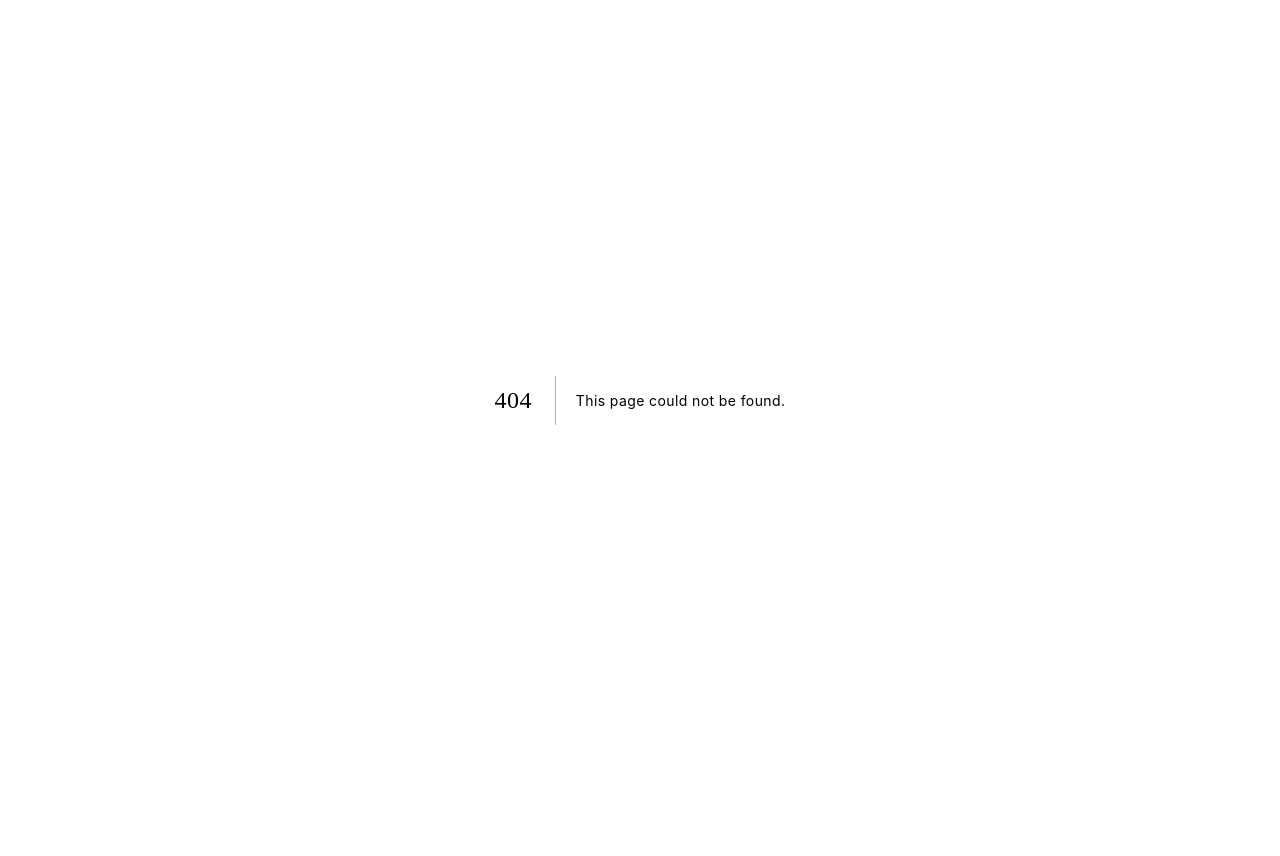
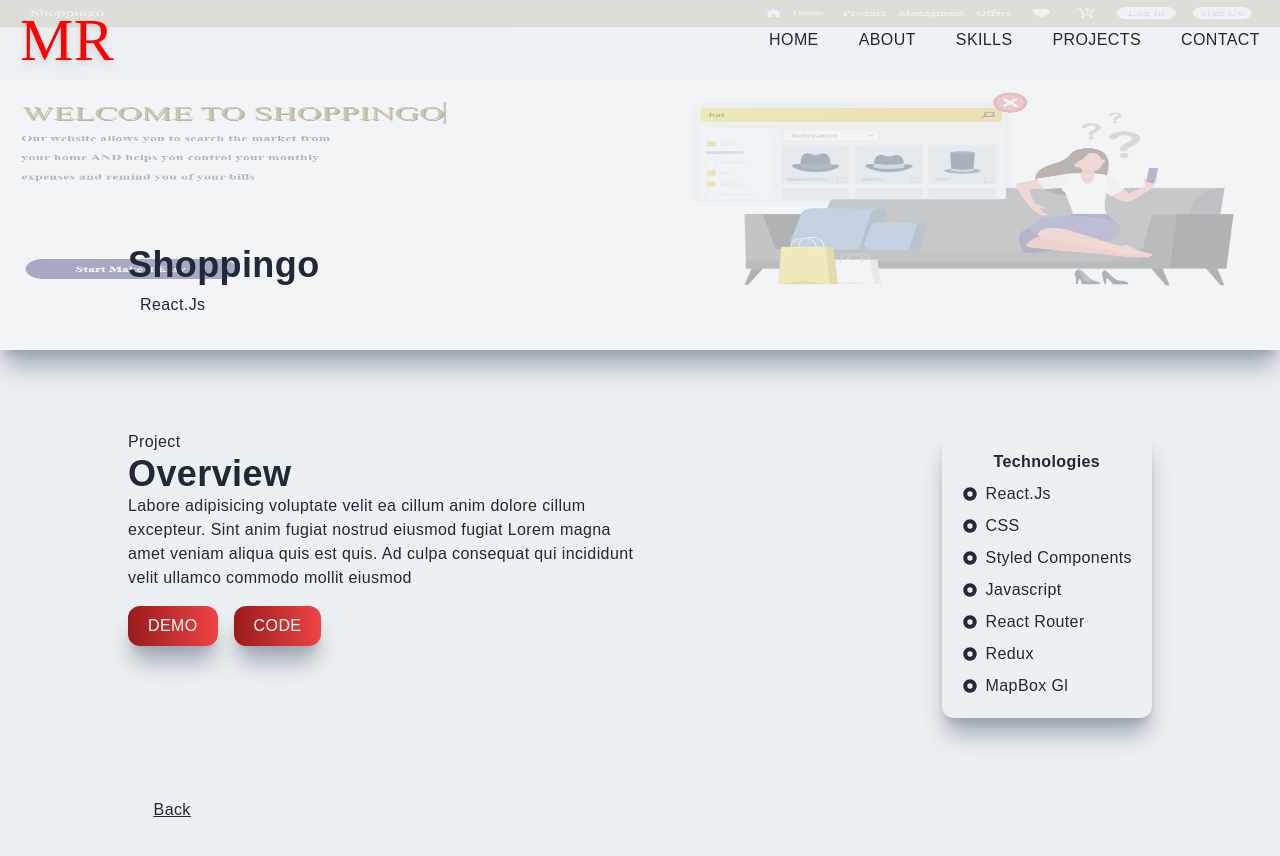
Before and after one commit to Marella-Rahal/Portfolio, a Next.js app: page /shoppingo in a window 1280 px wide. Before the commit this address had no page. Shown: the top 856 px of the page. Before the commit the page ends 800 px from the top, so only its background shows below. Built offline with nearby package versions, Linux system fonts and the light colour scheme.

Commit message:
Portfolio

```diff
--- a/components/Projects.js
+++ b/components/Projects.js
@@ -11,8 +11,9 @@ const Projects = () => {
 
       <div className='grid gap-10 grid-cols-1 md:grid-cols-2 xl:p-10'>
 
-        <ProjectItem title='Shoppingo' tech='React' img='shoppingo.png' url='#' />
-        <ProjectItem title='Landing Page' tech='Next' img='landing-page.png' url='#' />
+        <ProjectItem title='Shoppingo' tech='React.Js' img='shoppingo.png' url='/shoppingo' />
+        <ProjectItem title='Landing Page' tech='Next.Js' img='landing-page.png' url='/landingPage' />
+        <ProjectItem title='Portfolio' tech='Next.Js' img='portfolio.png' url='/portfolio' />
 
       </div>
 
--- a/pages/_app.js
+++ b/pages/_app.js
@@ -1,4 +1,5 @@
 import Head from 'next/head'
+import Navbar from '../components/Navbar'
 import '../styles/globals.css'
 
 function MyApp({ Component, pageProps }) {
@@ -7,6 +8,7 @@ function MyApp({ Component, pageProps }) {
       <Head>
         <title>Portfolio | Marella Rahal</title>
       </Head>
+      <Navbar/>
       <Component {...pageProps} />
     </>
   )
--- a/pages/index.js
+++ b/pages/index.js
@@ -1,6 +1,5 @@
 import About from "../components/About";
 import Main from "../components/Main";
-import Navbar from "../components/Navbar";
 import Projects from "../components/Projects";
 import Skills from "../components/Skills";
 import Contact from "../components/Contact";
@@ -11,7 +10,6 @@ export default function Home() {
   return (
     <>
 
-      <Navbar/>
       <Main/>
       <About/>
       <Skills/>
--- /dev/null
+++ b/pages/landingPage.js
@@ -0,0 +1,95 @@
+import React from 'react';
+import {RiRadioButtonFill} from 'react-icons/ri';
+import Link from 'next/link';
+
+const landingPage = () => {
+
+  return (
+    <div>
+
+        <div className='relative shadow-xl shadow-shadowColor'>
+            <img className='h-[350px] w-full opacity-30' src='landing-page.png' alt=""/>
+            <div className='absolute top-[70%] left-[10%]'>
+                <h2>
+                    Landing Page
+                </h2>
+                <p className='mt-2 pl-3'>
+                    Next.Js
+                </p>
+            </div>
+        </div>
+
+        <div className='flex flex-col space-y-5 md:space-y-0 md:flex-row my-20 mx-[10%] justify-between'>
+
+            {/* left */}
+            <div className='md:w-[50%]'>
+
+                <p>
+                    Project
+                </p>
+
+                <h2>
+                    Overview
+                </h2>
+
+                <p>
+                    Labore adipisicing voluptate velit ea cillum anim dolore cillum excepteur. Sint anim fugiat nostrud eiusmod fugiat Lorem magna amet veniam aliqua quis est quis. Ad culpa consequat qui incididunt velit ullamco commodo mollit eiusmod
+                </p>
+
+                <div className='mt-4'>
+                    <button className='uppercase text-white mr-4 px-5 py-2 hover:scale-[1.1]'>
+                        <Link href="https://responsive-landing-page-five.vercel.app/">
+                            demo
+                        </Link>
+                    </button>
+
+                    <button className='uppercase text-white px-5 py-2 hover:scale-[1.1]'>
+                        <Link href="https://github.com/Marella-Rahal/responsive-landing-page">
+                            code
+                        </Link>
+                    </button>
+
+                </div>
+
+            </div>
+
+
+            {/* right */}
+            <div className='flex flex-col  rounded-xl shadow-xl shadow-shadowColor p-5 space-y-2'>
+
+                <p className='font-bold text-center'>Technologies</p>
+
+
+                <div className='flex items-center'>
+                    <RiRadioButtonFill/>
+                    <p className='ml-2'>Next.Js</p>
+                </div>
+
+                <div className='flex items-center'>
+                    <RiRadioButtonFill/>
+                    <p className='ml-2'>Tailwind CSS</p>
+                </div>
+
+                <div className='flex items-center'>
+                    <RiRadioButtonFill/>
+                    <p className='ml-2'>Javascript</p>
+                </div>
+
+
+            </div>
+
+        </div>
+
+        <div className='my-20 mx-[12%] underline hover:text-effectColor'>
+
+            <Link href="/#projects">
+                Back
+            </Link>
+
+        </div>
+
+    </div>
+  )
+}
+
+export default landingPage
--- /dev/null
+++ b/pages/portfolio.js
@@ -0,0 +1,96 @@
+import React from 'react';
+import {RiRadioButtonFill} from 'react-icons/ri';
+import Link from 'next/link';
+
+const portfolio = () => {
+
+  return (
+    <div>
+
+        <div className='relative shadow-xl shadow-shadowColor'>
+            <img className='h-[350px] w-full opacity-30' src='portfolio.png' alt=""/>
+            <div className='absolute top-[70%] left-[10%]'>
+                <h2>
+                    Portfolio
+                </h2>
+                <p className='mt-2 pl-3'>
+                    Next.Js
+                </p>
+            </div>
+        </div>
+
+        <div className='flex flex-col space-y-5 md:space-y-0 md:flex-row my-20 mx-[10%] justify-between'>
+
+            {/* left */}
+            <div className='md:w-[50%]'>
+
+                <p>
+                    Project
+                </p>
+
+                <h2>
+                    Overview
+                </h2>
+
+                <p>
+                    Labore adipisicing voluptate velit ea cillum anim dolore cillum excepteur. Sint anim fugiat nostrud eiusmod fugiat Lorem magna amet veniam aliqua quis est quis. Ad culpa consequat qui incididunt velit ullamco commodo mollit eiusmod
+                </p>
+
+                <div className='mt-4'>
+                    <button className='uppercase text-white mr-4 px-5 py-2 hover:scale-[1.1]'>
+                        <Link href="https://portfolio-omega-seven-47.vercel.app/">
+                            demo
+                        </Link>
+                    </button>
+
+                    <button className='uppercase text-white px-5 py-2 hover:scale-[1.1]'>
+                        <Link href="https://github.com/Marella-Rahal/Portfolio">
+                            code
+                        </Link>
+                    </button>
+
+                </div>
+
+            </div>
+
+
+            {/* right */}
+            <div className='flex flex-col  rounded-xl shadow-xl shadow-shadowColor p-5 space-y-2'>
+
+                <p className='font-bold text-center'>Technologies</p>
+
+
+                <div className='flex items-center'>
+                    <RiRadioButtonFill/>
+                    <p className='ml-2'>Next.Js</p>
+                </div>
+
+                <div className='flex items-center'>
+                    <RiRadioButtonFill/>
+                    <p className='ml-2'>Tailwind CSS</p>
+                </div>
+
+
+                <div className='flex items-center'>
+                    <RiRadioButtonFill/>
+                    <p className='ml-2'>Javascript</p>
+                </div>
+
+
+            </div>
+
+        </div>
+
+        <div className='my-20 mx-[12%] underline hover:text-effectColor'>
+
+            <Link href="/#projects">
+                Back
+            </Link>
+
+        </div>
+
+    </div>
+  )
+}
+
+export default portfolio
--- /dev/null
+++ b/pages/shoppingo.js
@@ -0,0 +1,114 @@
+import React from 'react';
+import {RiRadioButtonFill} from 'react-icons/ri';
+import Link from 'next/link';
+
+const shoppingo = () => {
+
+  return (
+    <div>
+
+        <div className='relative shadow-xl shadow-shadowColor'>
+            <img className='h-[350px] w-full opacity-30' src='shoppingo.png' alt=""/>
+            <div className='absolute top-[70%] left-[10%]'>
+                <h2>
+                    Shoppingo
+                </h2>
+                <p className='mt-2 pl-3'>
+                    React.Js
+                </p>
+            </div>
+        </div>
+
+        <div className='flex flex-col space-y-5 md:space-y-0 md:flex-row my-20 mx-[10%] justify-between'>
+
+            {/* left */}
+            <div className='md:w-[50%]'>
+
+                <p>
+                    Project
+                </p>
+
+                <h2>
+                    Overview
+                </h2>
+
+                <p>
+                    Labore adipisicing voluptate velit ea cillum anim dolore cillum excepteur. Sint anim fugiat nostrud eiusmod fugiat Lorem magna amet veniam aliqua quis est quis. Ad culpa consequat qui incididunt velit ullamco commodo mollit eiusmod
+                </p>
+
+                <div className='mt-4'>
+                    <button className='uppercase text-white mr-4 px-5 py-2 hover:scale-[1.1]'>
+                        <Link href="https://shoppingo.vercel.app/">
+                            demo
+                        </Link>
+                    </button>
+
+                    <button className='uppercase text-white px-5 py-2 hover:scale-[1.1]'>
+                        <Link href="https://github.com/Marella-Rahal/ShoppingoUI">
+                            code
+                        </Link>
+                    </button>
+
+                </div>
+
+            </div>
+
+
+            {/* right */}
+            <div className='flex flex-col  rounded-xl shadow-xl shadow-shadowColor p-5 space-y-2'>
+
+                <p className='font-bold text-center'>Technologies</p>
+
+
+                <div className='flex items-center'>
+                    <RiRadioButtonFill/>
+                    <p className='ml-2'>React.Js</p>
+                </div>
+
+                <div className='flex items-center'>
+                    <RiRadioButtonFill/>
+                    <p className='ml-2'>CSS</p>
+                </div>
+
+                <div className='flex items-center'>
+                    <RiRadioButtonFill/>
+                    <p className='ml-2'>Styled Components</p>
+                </div>
+
+                <div className='flex items-center'>
+                    <RiRadioButtonFill/>
+                    <p className='ml-2'>Javascript</p>
+                </div>
+
+                <div className='flex items-center'>
+                    <RiRadioButtonFill/>
+                    <p className='ml-2'>React Router</p>
+                </div>
+
+                <div className='flex items-center'>
+                    <RiRadioButtonFill/>
+                    <p className='ml-2'>Redux</p>
+                </div>
+
+                <div className='flex items-center'>
+                    <RiRadioButtonFill/>
+                    <p className='ml-2'>MapBox Gl</p>
+                </div>
+
+            </div>
+
+        </div>
+
+        <div className='my-20 mx-[12%] underline hover:text-effectColor'>
+
+            <Link href="/#projects">
+                Back
+            </Link>
+
+        </div>
+
+    </div>
+  )
+}
+
+export default shoppingo
```
Also changed, not shown: public/portfolio.png (added).
